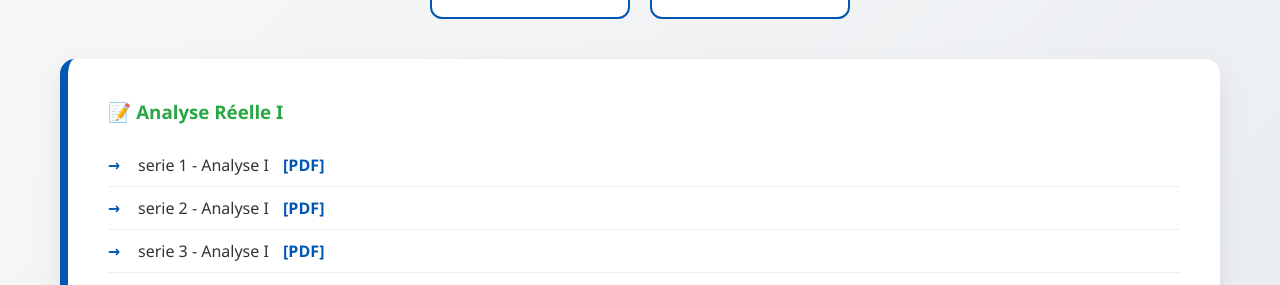
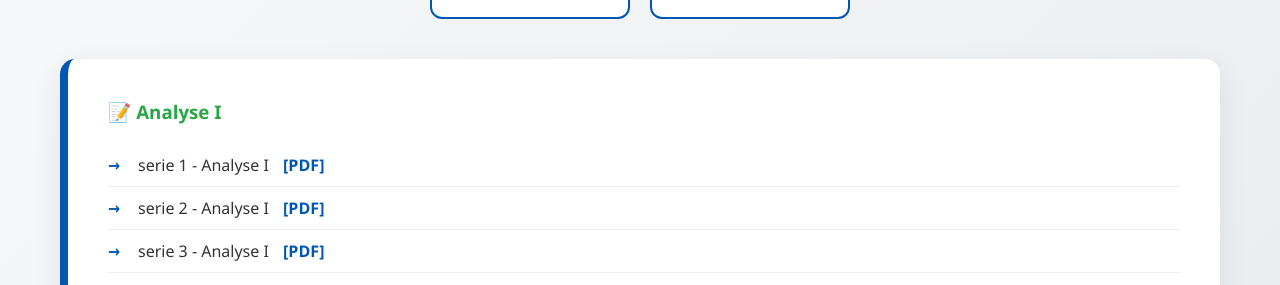
Before and after one commit to mahmoudmath/mahmoudmath.github.io, a Jekyll site: the page td-25-26.html, which Jekyll copies as it is, in a window 1280 px wide. Shown: the part 320-605 px from the top of the page. Built offline with Jekyll 4.4.1, drawn with Linux system fonts in a browser that asks for light colours.

Commit message:
Update td-25-26.html

```diff
--- a/td-25-26.html
+++ b/td-25-26.html
@@ -19,7 +19,7 @@
         </nav>
 
         <section class="presentation">
-            <h3 style="color: #28a745; margin-bottom: 15px;">📝 Analyse Réelle I</h3>
+            <h3 style="color: #28a745; margin-bottom: 15px;">📝 Analyse I</h3>
             <ul class="resource-list">
                 <li>serie 1 - Analyse I <a href="assets/pdf/serie1-analyse1-2025-2026.pdf" target="_blank" style="color:#0056b3; font-weight:bold; margin-left:10px;">[PDF]</a></li>
                 <li>serie 2 - Analyse I <a href="assets/pdf/serie2-analyse1-2025-2026.pdf" target="_blank" style="color:#0056b3; font-weight:bold; margin-left:10px;">[PDF]</a></li>
```
